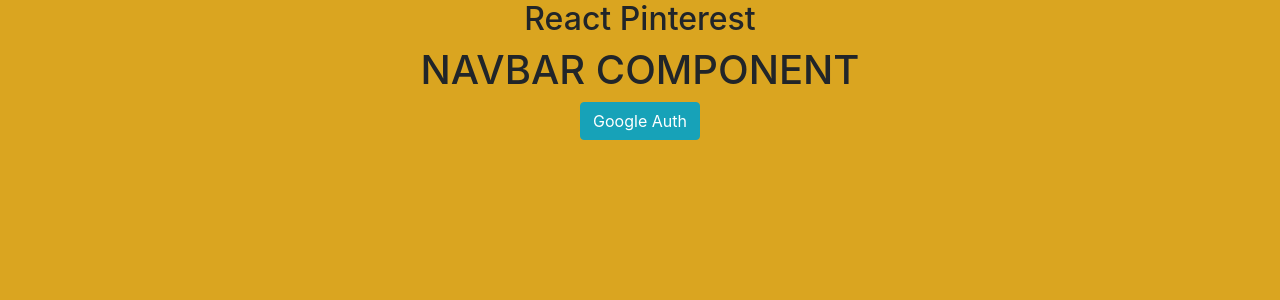
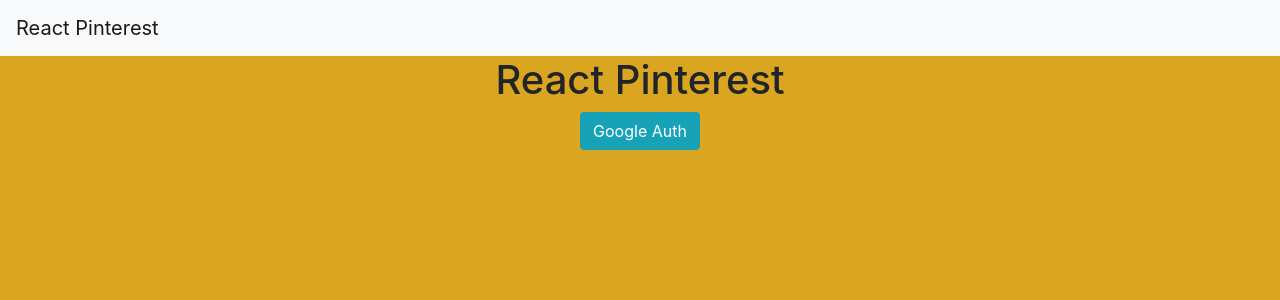
Before and after one commit to wickedanna/react-pinterest, a React (Create React App) app: page / in a window 1280 px wide. Shown: the top 300 px of the page. Built offline with nearby package versions, Linux system fonts and the light colour scheme; no server answers.

Commit message:
added auth

```diff
--- a/package.json
+++ b/package.json
@@ -10,6 +10,7 @@
     "axios": "^0.19.2",
     "bootstrap": "^4.4.1",
     "firebase": "^7.14.3",
+    "prop-types": "^15.7.2",
     "react": "^16.13.1",
     "react-dom": "^16.13.1",
     "react-scripts": "3.4.1"
--- a/src/App/App.js
+++ b/src/App/App.js
@@ -1,13 +1,12 @@
 import React from 'react';
-
 import firebase from 'firebase/app';
 import 'firebase/auth';
+
 import fbConnection from '../helpers/data/connection';
 
-
 import Auth from '../components/Auth/Auth';
+import MyNavbar from '../components/MyNavbar/MyNavbar';
 import BoardContainer from '../components/BoardContainer/BoardContainer';
-import MyNavbar from '../components/MyNavbar/MyNavbar';
 
 import './App.scss';
 
@@ -16,7 +15,6 @@
 class App extends React.Component {
   state = {
     authed: false,
-
   }
 
   componentDidMount() {
@@ -35,6 +33,7 @@
 
   render() {
     const { authed } = this.state;
+
     const loadComponent = () => {
       let componentToLoad = '';
       if (authed) {
@@ -47,8 +46,8 @@
 
     return (
       <div className="App">
-        <h2>React Pinterest</h2>
-        <MyNavbar />
+        <MyNavbar authed={authed}/>
+        <h1>React Pinterest</h1>
         {loadComponent()}
       </div>
     );
--- a/src/components/MyNavbar/MyNavbar.js
+++ b/src/components/MyNavbar/MyNavbar.js
@@ -1,12 +1,40 @@
 import React from 'react';
+import PropTypes from 'prop-types';
+import firebase from 'firebase/app';
+import 'firebase/auth';
 
 import './MyNavbar.scss';
 
 class MyNavbar extends React.Component {
+  static propTypes = {
+    authed: PropTypes.bool.isRequired,
+  }
+
+  logMeOut = (e) => {
+    e.preventDefault();
+    firebase.auth().signOut();
+  }
+
   render() {
+    const { authed } = this.props;
+
     return (
       <div className="MyNavbar">
-        <h1>NAVBAR COMPONENT</h1>
+        <nav className="navbar navbar-expand-lg navbar-light bg-light">
+          <a className="navbar-brand" href="#">React Pinterest</a>
+
+          <div className="navbar-collapse" id="navbarSupportedContent">
+            <ul className="navbar-nav ml-auto">
+              <li className="nav-item">
+                {
+                  authed
+                    ? <button className="nav-link btn btn-danger" onClick={this.logMeOut}>Logout</button>
+                    : ''
+                }
+              </li>
+            </ul>
+          </div>
+        </nav>
       </div>
     );
   }
```
